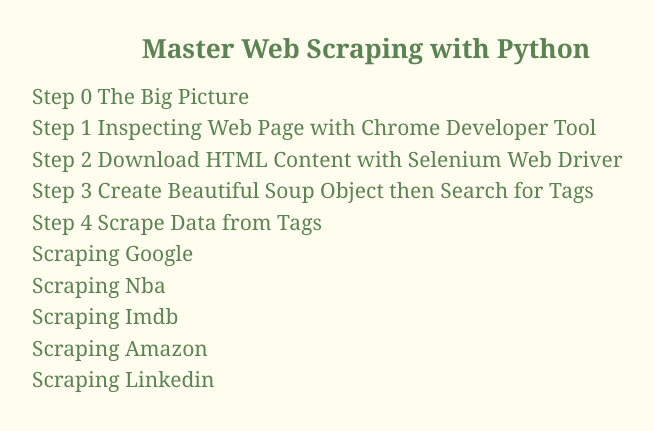
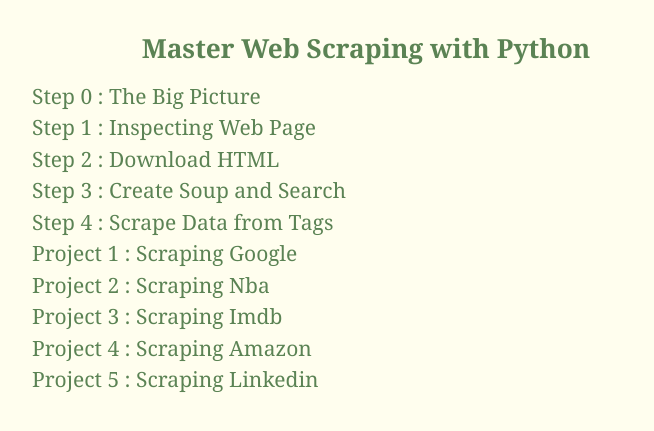
Before and after one commit to marcus-pham/mwswps, a Jekyll site: the page built from index.md, in a window 1280 px wide. Shown: the top 431 px of the page, without its empty margins (274-928 px from the left). Built offline with Jekyll 4.4.1, drawn with Linux system fonts in a browser that asks for light colours; comment, search, counter and statistics services are not loaded.

Commit message:
update index

```diff
--- a/index.md
+++ b/index.md
@@ -2,13 +2,13 @@
 layout: default
 ---
 
-[Step 0 The Big Picture](book/the-big-picture.html)
-[Step 1 Inspecting Web Page with Chrome Developer Tool](book/inspecting.html)
-[Step 2 Download HTML Content with Selenium Web Driver]()
-[Step 3 Create Beautiful Soup Object then Search for Tags]()
-[Step 4 Scrape Data from Tags]()
-[Scraping Google]()
-[Scraping Nba]()
-[Scraping Imdb]()
-[Scraping Amazon]()
-[Scraping Linkedin]()
+[Step 0 : The Big Picture](book/the-big-picture.html)
+[Step 1 : Inspecting Web Page](book/inspecting.html)
+[Step 2 : Download HTML]()
+[Step 3 : Create Soup and Search]()
+[Step 4 : Scrape Data from Tags]()
+[Project 1 : Scraping Google]()
+[Project 2 : Scraping Nba]()
+[Project 3 : Scraping Imdb]()
+[Project 4 : Scraping Amazon]()
+[Project 5 : Scraping Linkedin]()
```
Also changed, not shown: book/inspecting.md (+1 -1 lines).
